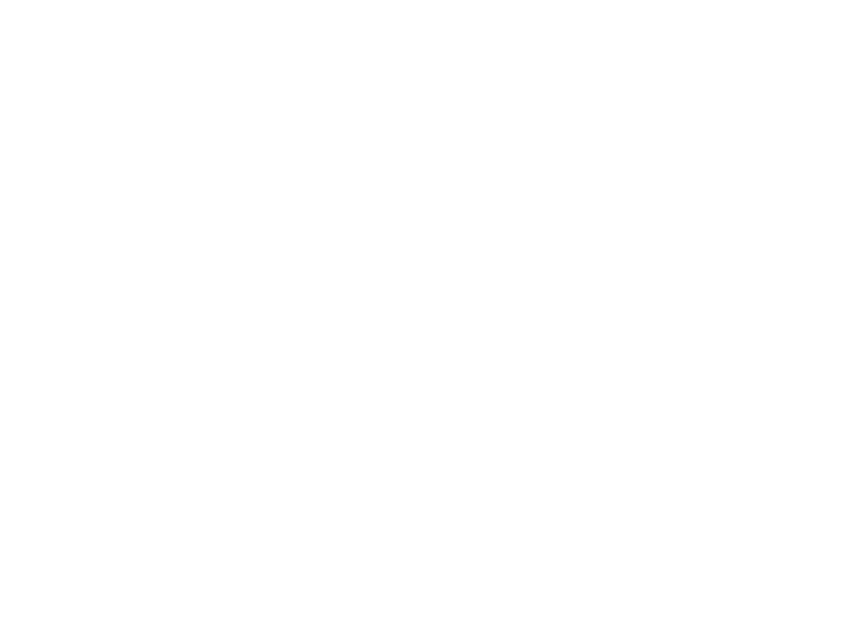
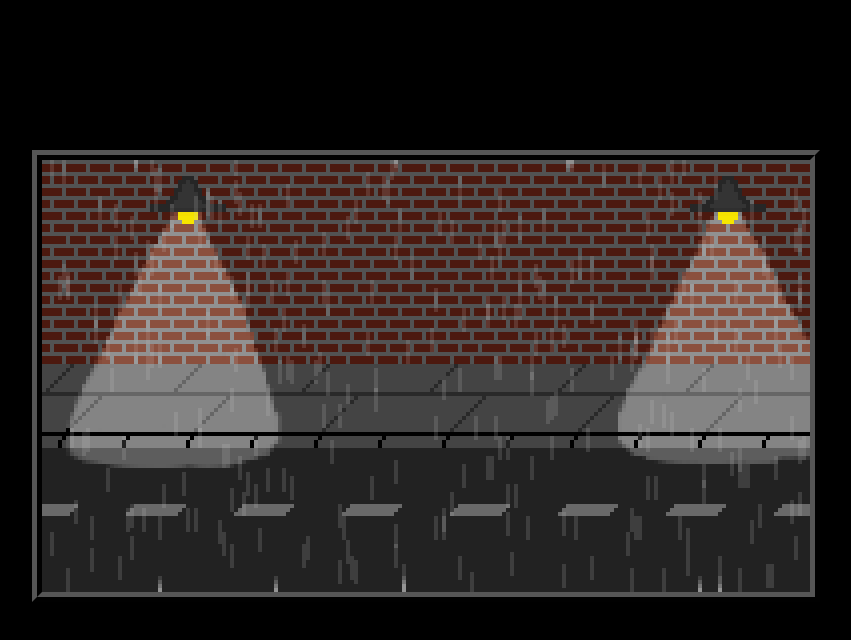
Before and after one commit to StickAlien/police_showdown, a plain HTML site: page index.html in a window 1280 px wide. Shown: the whole page, without its empty margins (222-1073 px from the left). Drawn offline with Linux system fonts and the light colour scheme.

Commit message:
first steps

```diff
--- a/index.html
+++ b/index.html
@@ -7,7 +7,7 @@
 		<link rel="stylesheet" href="style.css" type="text/css"/>
 	</head>
 	<body>
-
+		<canvas id="anzeige" width="768" height="432"></canvas>
 	</body>
-	<script src=""></script>
+	<script src="main.js"></script>
 </html>
--- /dev/null
+++ b/main.js
@@ -0,0 +1,66 @@
+//Texturen laden
+var background = document.createElement("img");
+background.src = "resource/texture/background2scaled.png";
+
+var backgroundTwo = document.createElement("img");
+backgroundTwo.src = "resource/texture/backgroundscaled.png";
+
+var rain = document.createElement("img");
+rain.src = "resource/texture/rainphase1scaled.png";
+
+var rainTwo = document.createElement("img");
+rainTwo.src = "resource/texture/rainphase2scaled.png";
+
+var enemy = document.createElement("img");
+enemy.src = "resource/texture/gangster1scaled.png";
+
+var enemyDead = document.createElement("img");
+enemyDead.src = "resource/texture/gangster1deadscaled.png";
+
+var enemyIdle = document.createElement("img");
+enemyIdle.src = "resource/texture/gangster1idlescaled.png";
+
+var enemyMotion = document.createElement("img");
+enemyMotion.src = "resource/texture/gangster1movescaled.png";
+
+var enemyShot = document.createElement("img");
+enemyShot.src = "resource/texture/gangster1shootscaled.png";
+
+
+//Variablen
+var anzeige, pen, tickFlag;
+
+
+//Funktionen
+function initialisieren(){
+	anzeige = document.getElementById("anzeige");
+	pen = anzeige.getContext("2d");
+	tickFlag = true;
+	requestAnimationFrame(tick);
+}
+
+function drawStateOne(){
+	pen.drawImage(background,0,0);
+	pen.drawImage(rain,0,0);
+}
+
+function drawStateTwo(){
+	pen.drawImage(background,0,0);
+	pen.drawImage(rainTwo,0,0);
+}
+
+function tick(){
+	requestAnimationFrame(tick);
+	pen.clearRect(0,0,432,768);
+	if(tickFlag){
+		tickFlag = false
+		drawStateOne();
+	}
+	else{
+		tickFlag = true;
+		drawStateTwo();
+	}
+}
+
+
+initialisieren();
--- a/style.css
+++ b/style.css
@@ -0,0 +1,13 @@
+body{
+	display: block;
+	width: 100%;
+	height: 100%;
+	background-color: black;
+}
+
+#anzeige{
+	display: block;
+	margin: 0 auto;
+	margin-top: 150px;
+	border: ridge 10px #565656;
+}
```
Also changed, not shown: resource/texture/background2scaled.png (added), resource/texture/backgroundscaled.png (added), resource/texture/gangster1deadscaled.png (added), resource/texture/gangster1idlescaled.png (added), resource/texture/gangster1movescaled.png (added), resource/texture/gangster1scaled.png (added), resource/texture/gangster1shootscaled.png (added), resource/texture/rainphase1scaled.png (added), resource/texture/rainphase2scaled.png (added).
